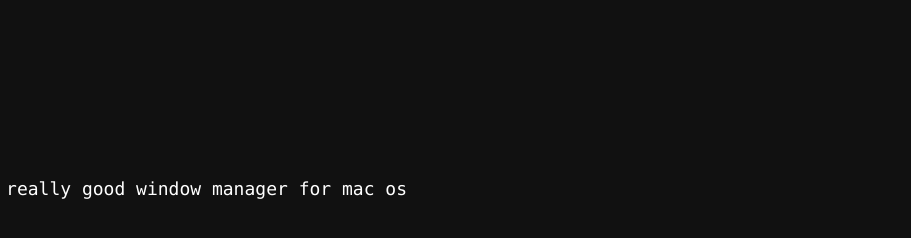
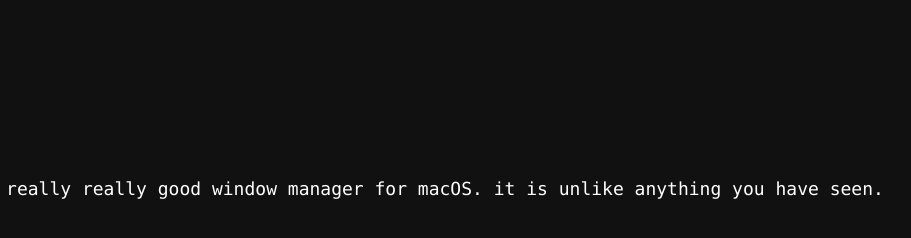
Before and after one commit to ZimengXiong/winmux-landing-page, a plain HTML site: page index.html in a window 1280 px wide. Shown: the full height of the page, 156-1067 px from the left. Drawn offline with Linux system fonts and the light colour scheme.

Commit message:
Update index.html

```diff
--- a/index.html
+++ b/index.html
@@ -3,7 +3,7 @@
 <head>
   <meta charset="utf-8">
   <meta name="viewport" content="width=device-width, initial-scale=1">
-  <title>WinMux</title>
+  <title>winmux</title>
   <style>
     body {
       margin: 0;
@@ -31,7 +31,7 @@
 <body>
   <main>
     <img src="/winmux-logo.svg" alt="WinMux">
-    <p>winmux is a really good window manager for mac os</p>
+    <p>winmux is a really really good window manager for macOS. it is unlike anything you have seen.</p>
   </main>
 </body>
 </html>
```
